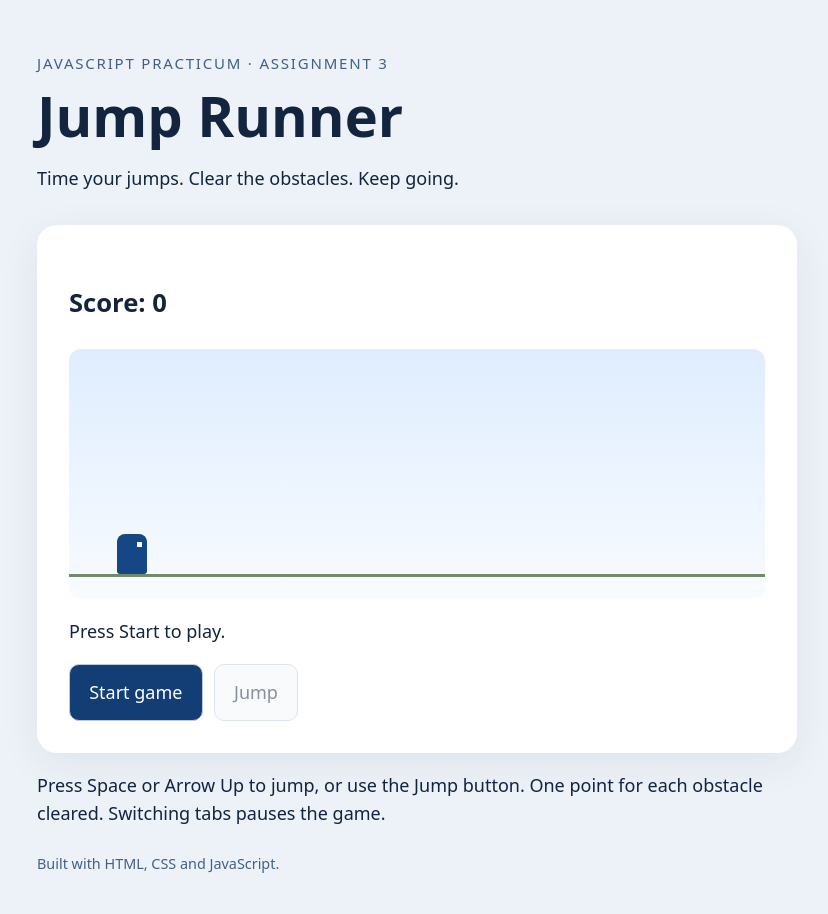
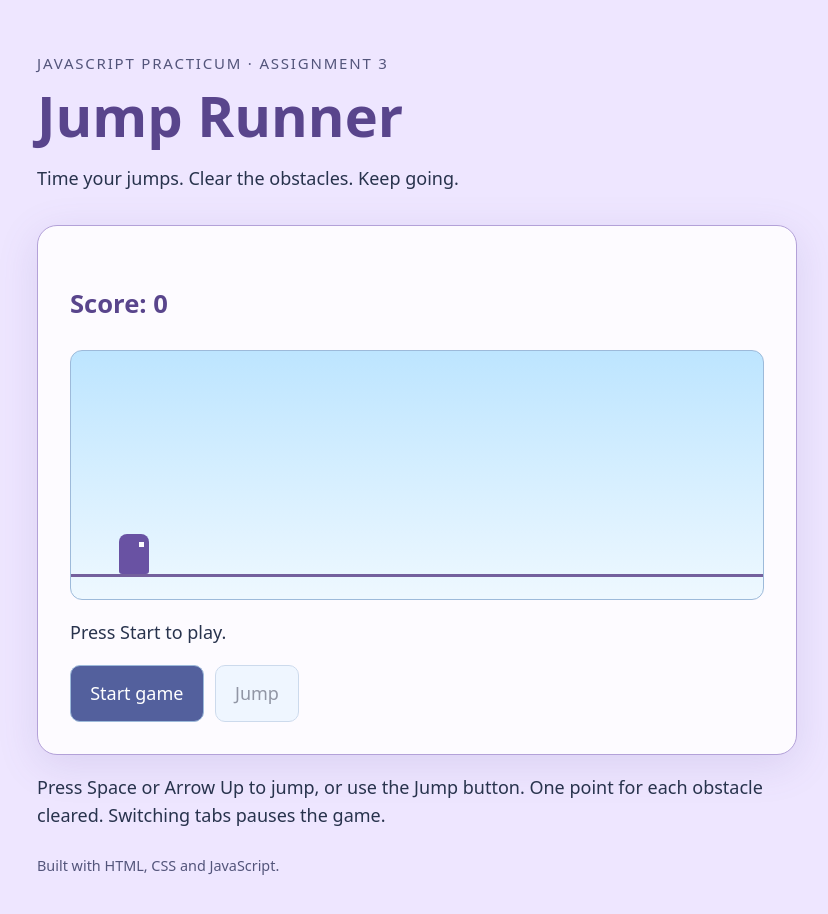
Before and after one commit to t3hj/JS-Assignment-3-Jumping-Game, a website: page index.html in a window 1280 px wide. Shown: the whole page, without its empty margins (223-1051 px from the left). Drawn offline with Linux system fonts and the light colour scheme.

Commit message:
Apply lavender and sky blue jumping game theme

```diff
--- a/style.css
+++ b/style.css
@@ -1 +1,25 @@
-*{box-sizing:border-box}body{margin:0;background:#edf2f8;color:#12243e;font:18px/1.6 system-ui,sans-serif}main{width:min(92%,760px);margin:6vh auto}header{margin-bottom:2rem}h1{font-size:clamp(2rem,7vw,3.5rem);line-height:1.1;margin:.5rem 0}small{letter-spacing:.12em;text-transform:uppercase;color:#426085}.panel{background:white;padding:clamp(1rem,4vw,2rem);border-radius:20px;box-shadow:0 10px 40px #12243e12}button{font:inherit;cursor:pointer;border:1px solid #bbcadd;background:#f3f6fa;color:#12243e;border-radius:10px;padding:.8rem 1.2rem;min-height:48px}button:hover{background:#dce8f6}button:focus-visible{outline:3px solid #1267d6;outline-offset:3px}button:disabled{cursor:default;opacity:.5}.primary{background:#123e75;color:white}.primary:hover{background:#225991}.actions{display:flex;gap:.7rem;flex-wrap:wrap}.score{font-size:1.6rem;font-weight:700}footer{font-size:.9rem;color:#426085;margin-top:1.5rem}#game{height:250px;position:relative;overflow:hidden;background:linear-gradient(#dfedff,#f8fbff);border-radius:12px;touch-action:manipulation}#character{position:absolute;left:48px;bottom:25px;width:30px;height:40px;background:#144783;border-radius:8px 8px 3px 3px}#character:after{content:"";position:absolute;right:5px;top:8px;width:5px;height:5px;background:white}.obstacle{position:absolute;bottom:25px;width:24px;background:#38774c;border-radius:5px 5px 0 0}.ground{position:absolute;left:0;right:0;bottom:22px;height:3px;background:#748b6b}
+*{box-sizing:border-box}
+body{margin:0;background:#eee6ff;color:#28334d;font:18px/1.6 system-ui,sans-serif}
+main{width:min(92%,760px);margin:6vh auto}
+header{margin-bottom:2rem}
+h1{font-size:clamp(2rem,7vw,3.5rem);line-height:1.1;margin:.5rem 0}
+small{letter-spacing:.12em;text-transform:uppercase;color:#53557b}
+.panel{background:#fdfbff;padding:clamp(1rem,4vw,2rem);border-radius:20px;box-shadow:0 10px 40px #6b57a626}
+button{font:inherit;cursor:pointer;border:1px solid #9dbada;background:#e3f2ff;color:#28334d;border-radius:10px;padding:.8rem 1.2rem;min-height:48px}
+button:hover{background:#c9e7ff}
+button:focus-visible{outline:3px solid #53609d;outline-offset:3px}
+button:disabled{cursor:default;opacity:.5}
+.primary{background:#53609d;color:white}
+.primary:hover{background:#444f85}
+.actions{display:flex;gap:.7rem;flex-wrap:wrap}
+.score{font-size:1.6rem;font-weight:700}
+footer{font-size:.9rem;color:#53557b;margin-top:1.5rem}
+#game{height:250px;position:relative;overflow:hidden;background:linear-gradient(#bde5ff,#eef8ff);border-radius:12px;touch-action:manipulation}
+#character{position:absolute;left:48px;bottom:25px;width:30px;height:40px;background:#6952a3;border-radius:8px 8px 3px 3px}
+#character:after{content:"";position:absolute;right:5px;top:8px;width:5px;height:5px;background:#fdfbff}
+.obstacle{position:absolute;bottom:25px;width:24px;background:#356f93;border-radius:5px 5px 0 0}
+.ground{position:absolute;left:0;right:0;bottom:22px;height:3px;background:#74609d}
+
+h1, .score { color: #59458c; }
+.panel { border: 1px solid #b3a1d8; }
+#game { border: 1px solid #9dbada; }
```
